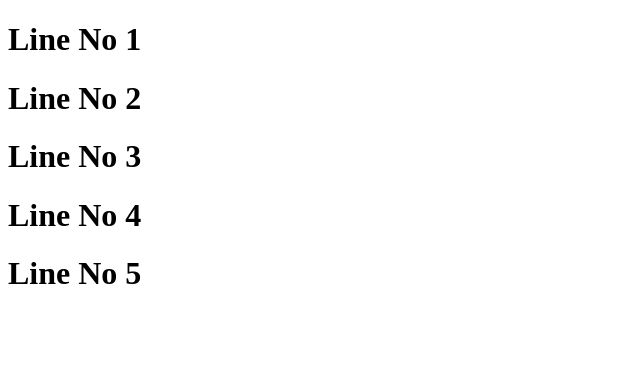
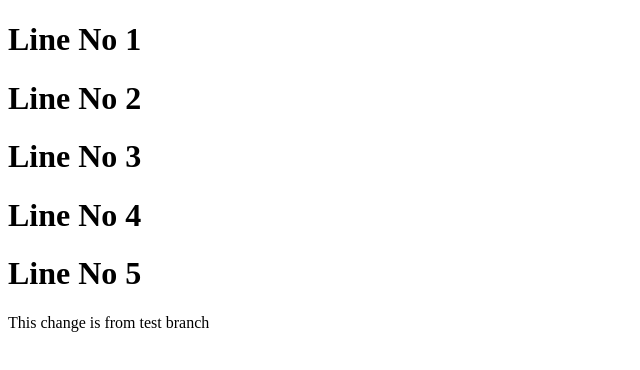
Before and after one commit to anikChandraDeb/demo, a plain HTML site: page index.html in a window 1280 px wide. Shown: the whole page, without its empty margins (0-640 px from the left). Drawn offline with Linux system fonts and the light colour scheme.

Commit message:
Change from test-branch

```diff
--- a/index.html
+++ b/index.html
@@ -13,5 +13,7 @@
 
 
     <h1>Line No 5</h1>
+
+    <p>This change is from test branch</p>
 </body>
 </html>
```
